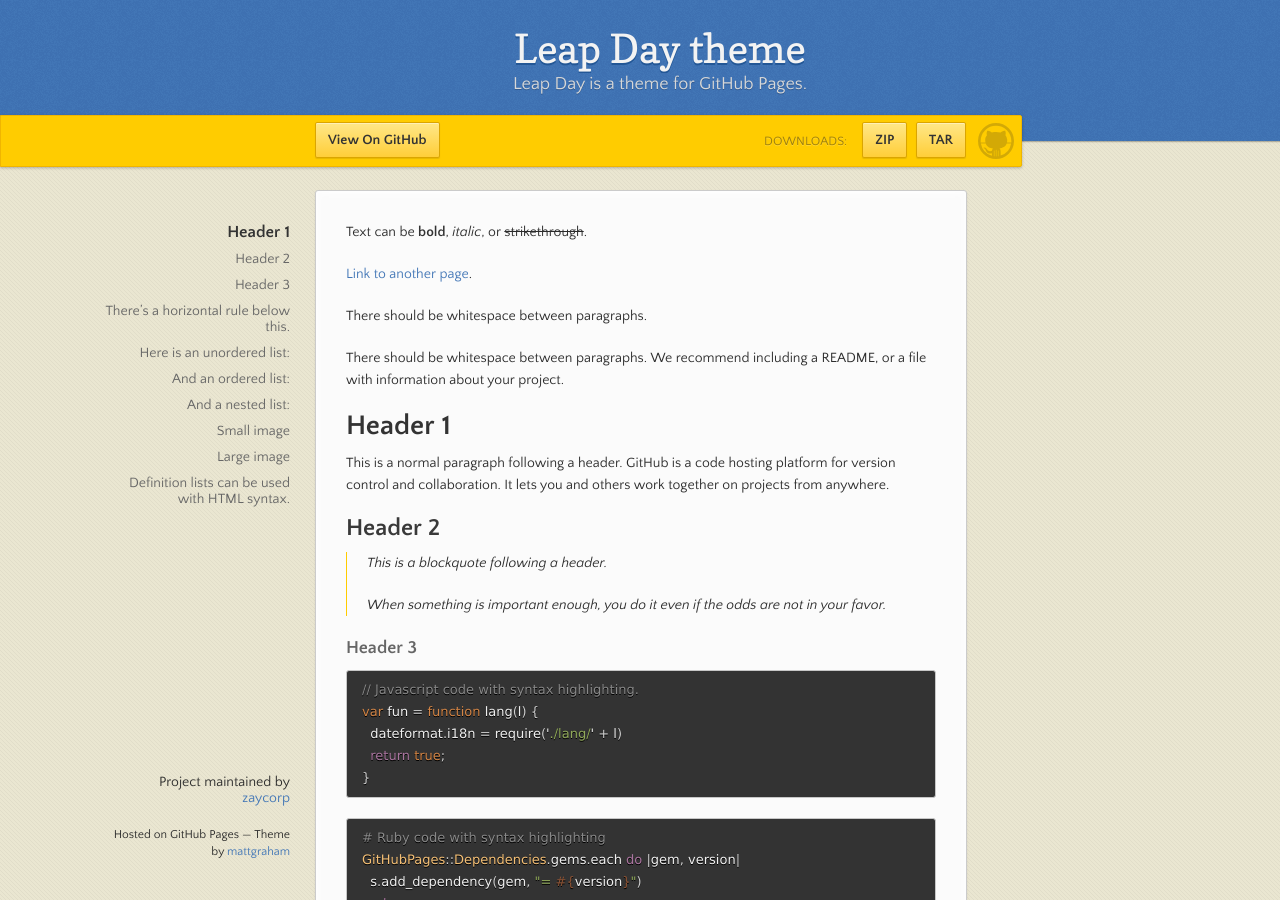
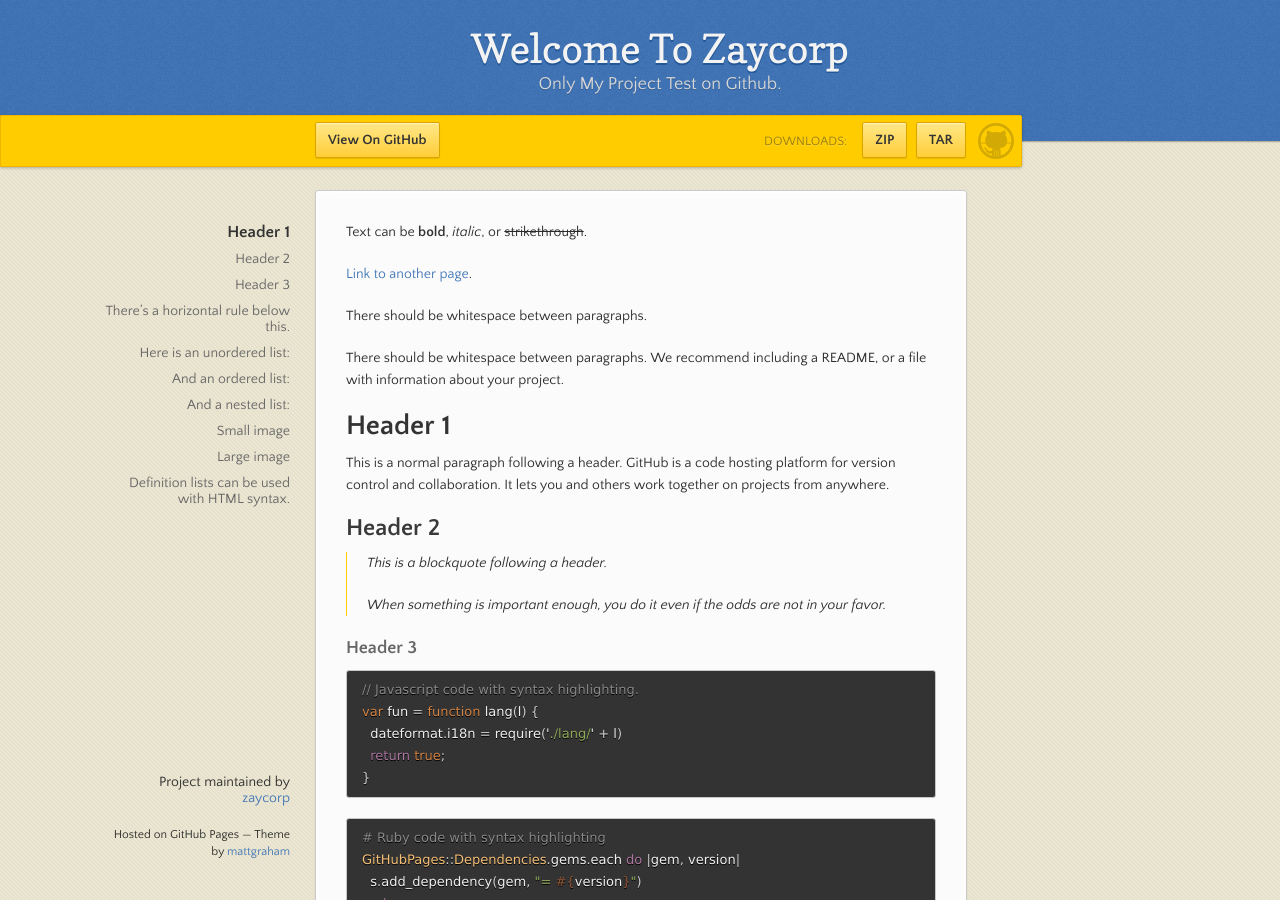
Before and after one commit to zaycorp/home-page, a Jekyll site: the page built from index.md, in a window 1280 px wide and 900 px high. Built offline with Jekyll 4.4.1, drawn with Linux system fonts in a browser that asks for light colours.

Commit message:
Update _config.yml

```diff
--- a/_config.yml
+++ b/_config.yml
@@ -1,5 +1,5 @@
-title: Leap Day theme
-description: Leap Day is a theme for GitHub Pages.
+title: Welcome To Zaycorp
+description: Only My Project Test on Github.
 show_downloads: true
 google_analytics:
 theme: jekyll-theme-leap-day
```
